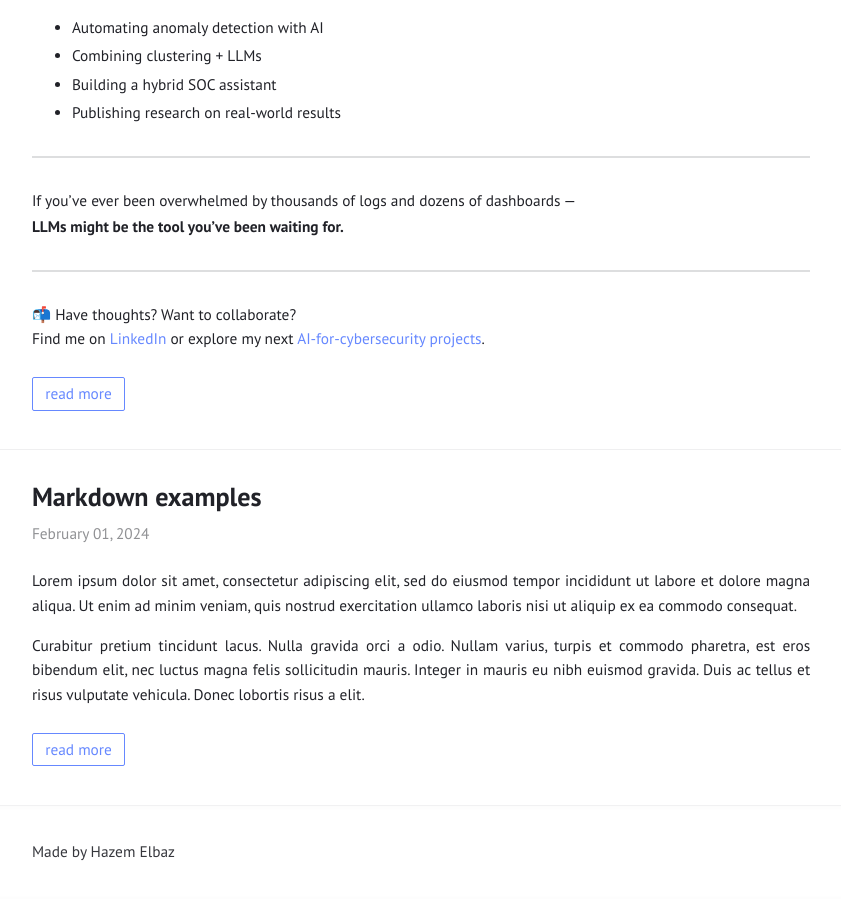
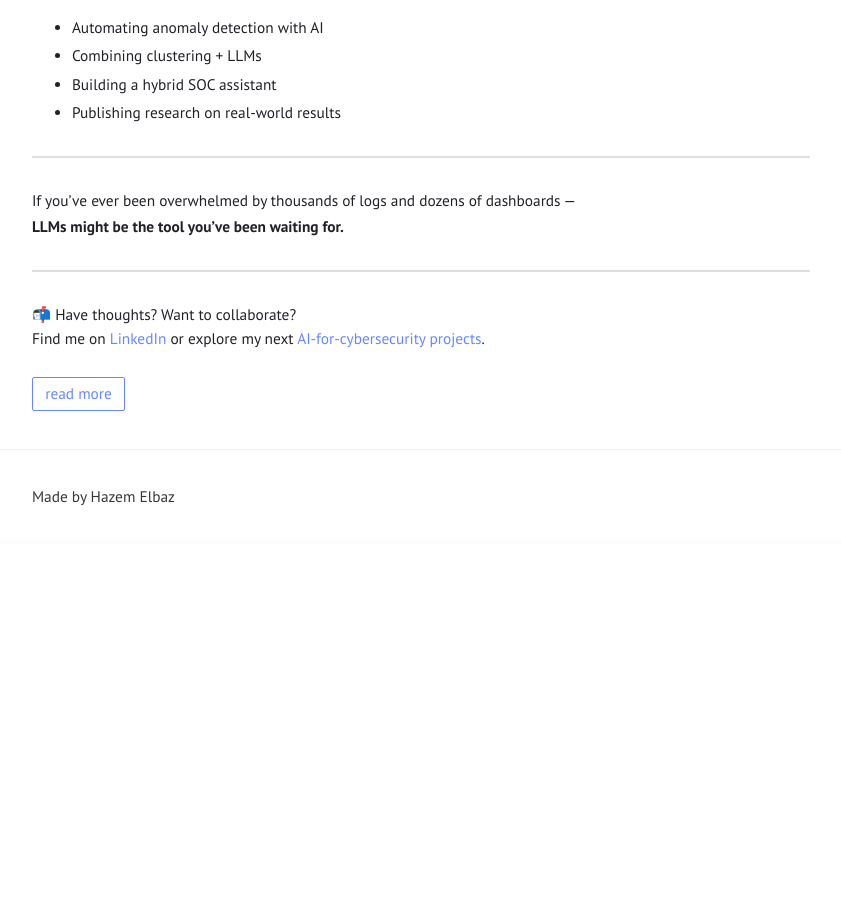
Before and after one commit to elbazhazem/elbazhazem.github.io, a Jekyll site: the page built from blogs.md, in a window 1280 px wide and 900 px high, scrolled down 10915 px. Shown: the whole window, without its empty margins (219-1060 px from the left). Built offline with Jekyll 4.4.1, drawn with Linux system fonts in a browser that asks for light colours; after the commit the page ends 11459 px from its top, so only the background shows below that.

Commit message:
update the page

`````diff
--- a/_posts/2024-02-01-markdown-examples.md
+++ /dev/null
@@ -1,85 +0,0 @@
----
-title:  "Markdown examples"
-layout: post
----
-
-Lorem ipsum dolor sit amet, consectetur adipiscing elit, sed do eiusmod tempor incididunt ut labore et dolore magna aliqua. Ut enim ad minim veniam, quis nostrud exercitation ullamco laboris nisi ut aliquip ex ea commodo consequat.
-
-Curabitur pretium tincidunt lacus. Nulla gravida orci a odio. Nullam varius, turpis et commodo pharetra, est eros bibendum elit, nec luctus magna felis sollicitudin mauris. Integer in mauris eu nibh euismod gravida. Duis ac tellus et risus vulputate vehicula. Donec lobortis risus a elit.
-
-
-## Heading Two (h2)
-
-### Heading Three (h3)
-
-#### Heading Four (h4)
-
-##### Heading Five (h5)
-
-###### Heading Six (h6)
-
-
-## Blockquotes
-
-### Single line
-
-> My mom always said life was like a box of chocolates. You never know what you're gonna get.
-
-### Multiline
-
-> What do you get when you cross an insomniac, an unwilling agnostic and a dyslexic?
->
-> You get someone who stays up all night torturing himself mentally over the question of whether or not there's a dog.
->
-> – _Hal Incandenza_
-
-## Horizontal Rule
-
----
-
-## Table
-
-| Title 1          | Title 2          | Title 3         | Title 4         |
-|------------------|------------------|-----------------|-----------------|
-| First entry      | Second entry     | Third entry     | Fourth entry    |
-| Fifth entry      | Sixth entry      | Seventh entry   | Eight entry     |
-| Ninth entry      | Tenth entry      | Eleventh entry  | Twelfth entry   |
-| Thirteenth entry | Fourteenth entry | Fifteenth entry | Sixteenth entry |
-
-## Code
-
-Source code can be included by fencing the code with three backticks. Syntax highlighting works automatically when specifying the language after the backticks.
-
-````
-```javascript
-function foo () {
-    return "bar";
-}
-```
-````
-
-This would be rendered as:
-
-```javascript
-function foo () {
-    return "bar";
-}
-```
-
-## Lists
-
-### Unordered
-
-* First item
-* Second item
-* Third item
-    * First nested item
-    * Second nested item
-
-### Ordered
-
-1. First item
-2. Second item
-3. Third item
-    1. First nested item
-    2. Second nested item
`````
Also changed, not shown: ai-soc-automation.md (+1 -1 lines).
